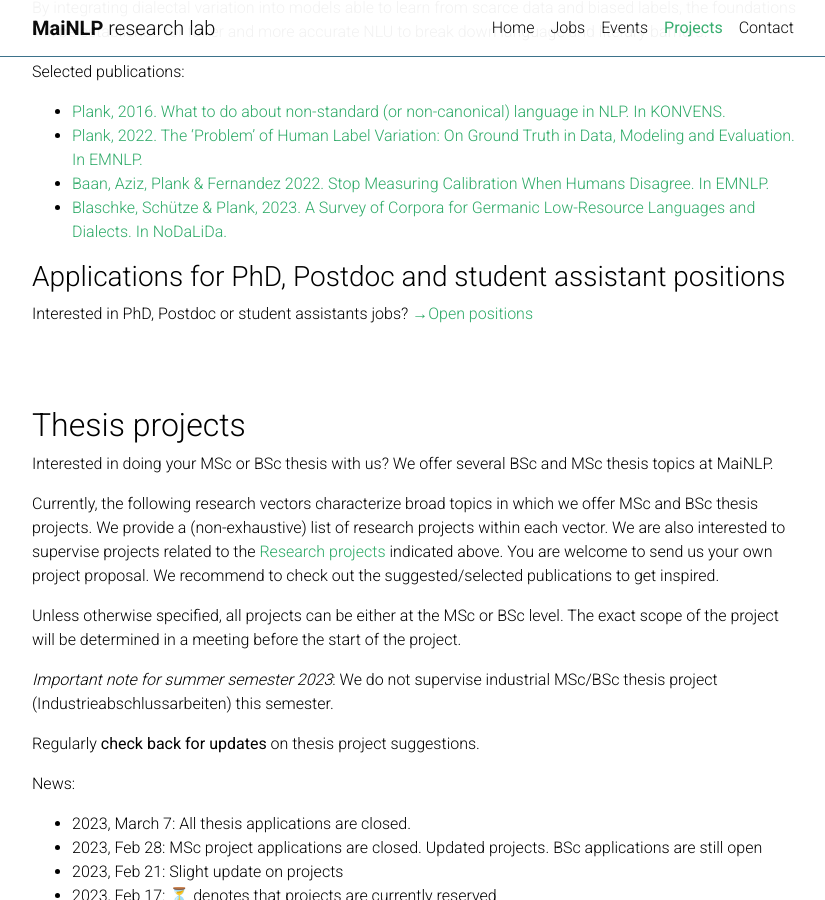
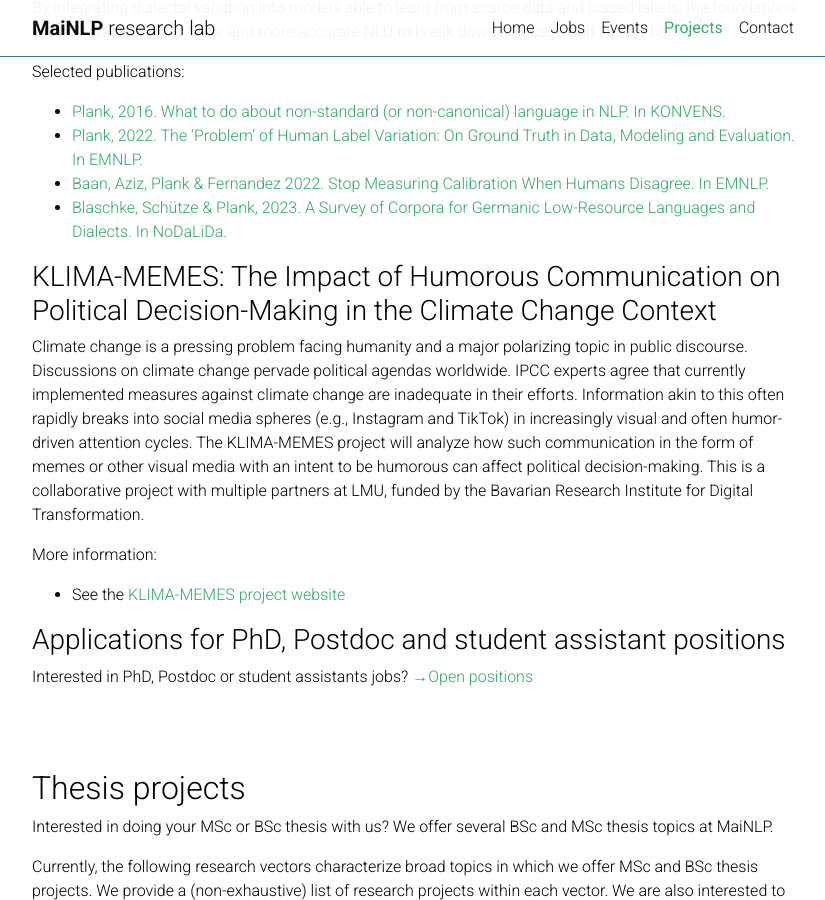
Before and after one commit to mainlp/mainlp.github.io, a Jekyll site: the page built from _pages/projects.md, in a window 1280 px wide and 900 px high, scrolled down 1820 px. Shown: the whole window, without its empty margins (223-1048 px from the left). Built offline with Jekyll 4.4.1, drawn with Linux system fonts in a browser that asks for light colours; emoji names are drawn with the system emoji font; comment, search, counter and statistics services are not loaded; a style sheet for code colours, icons or effects is not loaded.

Commit message:
Update projects.md, added KLIMA-MEMES

```diff
--- a/_pages/projects.md
+++ b/_pages/projects.md
@@ -53,6 +53,13 @@ Selected publications:
 - [Plank, 2022. The 'Problem' of Human Label Variation: On Ground Truth in Data, Modeling and Evaluation. In EMNLP.](https://arxiv.org/abs/2211.02570)
 - [Baan, Aziz, Plank & Fernandez 2022.  Stop Measuring Calibration When Humans Disagree. In EMNLP.](https://arxiv.org/abs/2210.16133)
 - [Blaschke, Schütze & Plank, 2023. A Survey of Corpora for Germanic Low-Resource Languages and Dialects. In NoDaLiDa.](https://arxiv.org/abs/2304.09805)
+
+### <a name="klima-memes">KLIMA-MEMES: The Impact of Humorous Communication on Political Decision-Making in the Climate Change Context</a>
+
+Climate change is a pressing problem facing humanity and a major polarizing topic in public discourse. Discussions on climate change pervade political agendas worldwide. IPCC experts agree that currently implemented measures against climate change are inadequate in their efforts. Information akin to this often rapidly breaks into social media spheres (e.g., Instagram and TikTok) in increasingly visual and often humor-driven attention cycles. The KLIMA-MEMES project will analyze how such communication in the form of memes or other visual media with an intent to be humorous can affect political decision-making. This is a collaborative project with multiple partners at LMU, funded by the Bavarian Research Institute for Digital Transformation.
+
+More information:
+- See the [KLIMA-MEMES project website](https://klimamemes.ifkw.lmu.de/)
 
 
 ### Applications for PhD, Postdoc and student assistant positions
```
